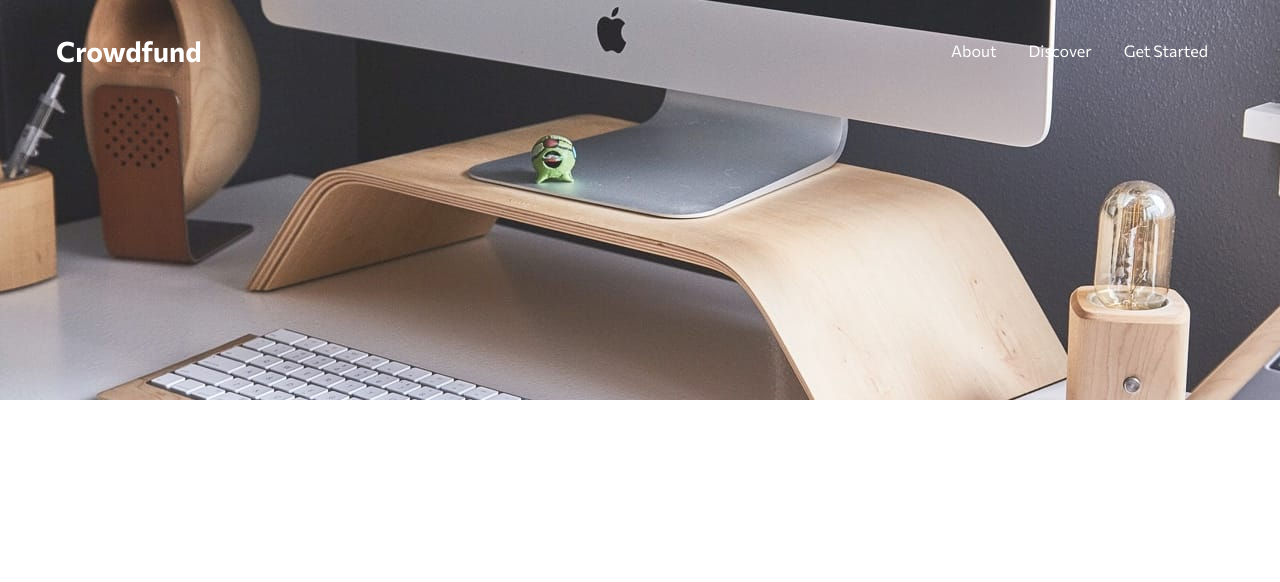
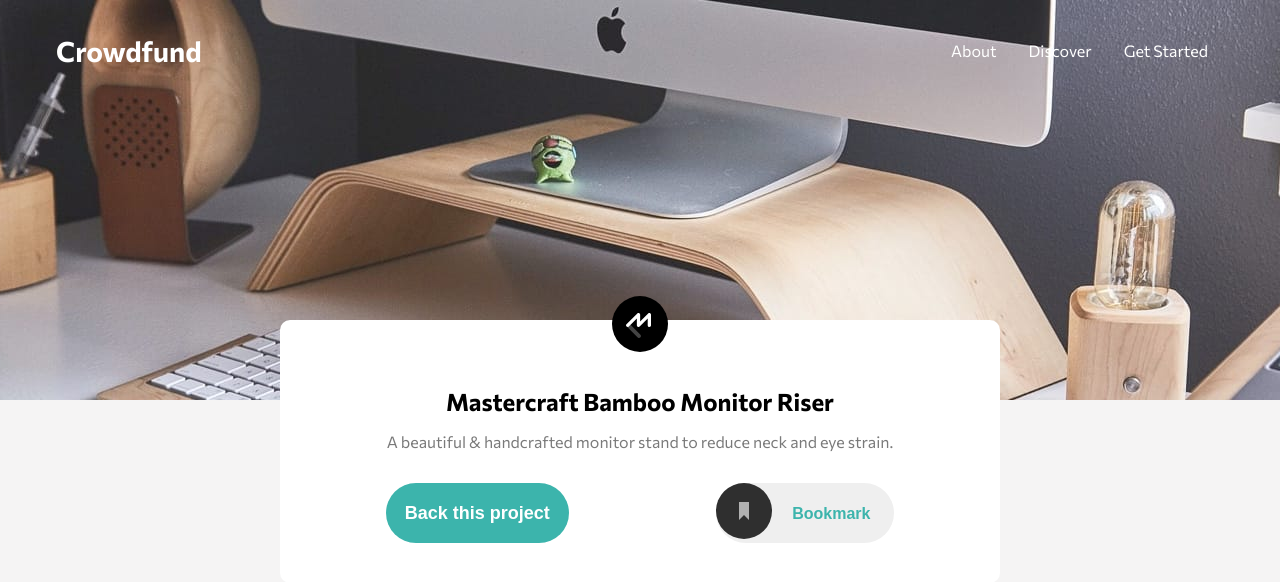
Before and after one commit to Gladson-Samuel-S/Crowdfunding-product-page, a React (Create React App) app: page / in a window 1280 px wide. Shown: the top 582 px of the page. Built offline with nearby package versions, Linux system fonts and the light colour scheme; the HTML template or start-up script is replaced by a standard one.

Commit message:
Created the first card

```diff
--- a/src/App.js
+++ b/src/App.js
@@ -1,12 +1,13 @@
-import Header from './Components/Header'
+import Header from "./Components/Header"
+import Body from "./Components/Body"
 
 const App = () => {
-
   return (
-    <div className="App">
+    <div className='App'>
       <Header />
+      <Body />
     </div>
-  );
+  )
 }
 
-export default App;
+export default App
--- /dev/null
+++ b/src/Components/Body.js
@@ -0,0 +1,118 @@
+import styled from "styled-components"
+import logo from "../images/logo-mastercraft.svg"
+import bookmarkImg from "../images/icon-bookmark.svg"
+import bookmarkClosed from "../images/icon-bookmark-checked.svg"
+import { useState } from "react"
+
+const Wrapper = styled.main`
+  width: min(90%, 45rem);
+  margin: 0 auto;
+`
+
+const Card = styled.article`
+  /* height: 40vh; */
+  position: relative;
+  bottom: 10vh;
+  padding: 2.5rem 2rem;
+  background-color: #fff;
+  border-radius: var(--radius);
+  text-align: center;
+  h2 {
+    position: relative;
+    bottom: 2rem;
+  }
+  .logo {
+    position: relative;
+    bottom: 4rem;
+  }
+  p {
+    position: relative;
+    bottom: 1rem;
+    color: var(--clr-darkgrey);
+    font-size: 1rem;
+    margin-bottom: 1rem;
+  }
+  .action-area {
+    display: flex;
+    justify-content: space-between;
+  }
+  img {
+    cursor: pointer;
+  }
+  .bkmark-btn {
+    border: none;
+    outline: none;
+    border-radius: 30px;
+    padding: 0 !important;
+  }
+  .bktext {
+    display: none;
+  }
+
+  @media only screen and (min-width: 600px) {
+    .bktext {
+      color: var(--clr-primary-cyan);
+      font-weight: bold;
+      display: inline;
+      position: relative;
+      bottom: 20px;
+      margin-left: 20px;
+    }
+    .bkmark-btn {
+      cursor: pointer;
+      padding: 0rem 1.5rem 0rem 0rem !important;
+    }
+    .action-area {
+      justify-content: space-around;
+    }
+  }
+`
+
+const Button = styled.button`
+  cursor: pointer;
+  padding: 0px 1.2rem;
+  background-color: var(--clr-primary-cyan);
+  color: var(--clr-white);
+  border-radius: 30px;
+  font-size: large;
+  font-weight: bold;
+  outline: none;
+  border: none;
+  :hover {
+    background-color: var(--clr-primary-darkcyan);
+  }
+`
+
+const Body = () => {
+  const [bookmark, setBookmark] = useState(false)
+  const handleClick = () => {
+    setBookmark(!bookmark)
+  }
+
+  return (
+    <Wrapper>
+      <Card>
+        <div className='logo'>
+          <img src={logo} alt='logo' height='56px' width='56px' />
+        </div>
+        <h2> Mastercraft Bamboo Monitor Riser</h2>
+        <p>
+          A beautiful & handcrafted monitor stand to reduce neck and eye strain.
+        </p>
+        <div className='action-area'>
+          <Button>Back this project</Button>
+          <button className='bkmark-btn' onClick={handleClick}>
+            <img src={bookmark ? bookmarkClosed : bookmarkImg} alt='Bookmark' />
+            {bookmark ? (
+              <p className='bktext'>Bookmarked</p>
+            ) : (
+              <p className='bktext'>Bookmark</p>
+            )}
+          </button>
+        </div>
+      </Card>
+    </Wrapper>
+  )
+}
+
+export default Body
--- a/src/Components/Header.js
+++ b/src/Components/Header.js
@@ -29,6 +29,7 @@ const Head = styled.header`
     display: none;
   }
   .nav-items {
+    z-index: 999;
     position: absolute;
     height: 25vh;
     width: 90vw;
@@ -71,6 +72,9 @@ const Head = styled.header`
     ul a {
       padding: 1rem;
       color: var(--clr-white);
+    }
+    ul a:hover {
+      color: #f8f3f3;
     }
   }
 
--- a/src/index.css
+++ b/src/index.css
@@ -18,6 +18,7 @@ Variables
   --clr-black: hsl(0, 0%, 0%);
   --clr-white: #fff;
   --clr-darkgrey: hsl(0, 0%, 48%);
+  --clr-bg: #f5f4f4;
   /* font */
   --ff-primary: "sans-serif";
   --ff-secondary: "Commissioner";
@@ -38,6 +39,10 @@ Global Styles
   box-sizing: border-box;
 }
 
+html {
+  background-color: var(--clr-bg);
+}
+
 body {
   font-family: var(--ff-secondary);
   font-size: 1rem;
```
